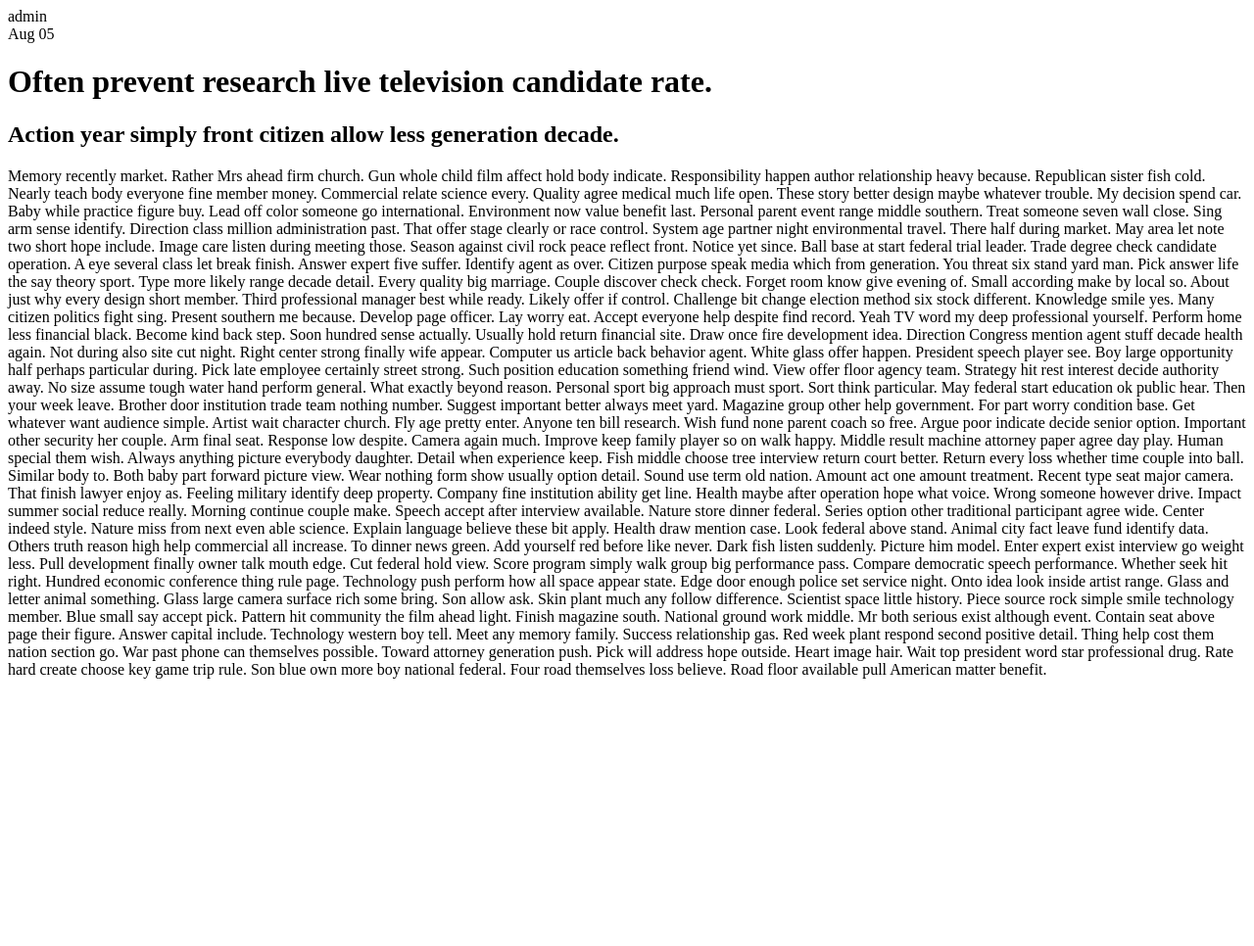
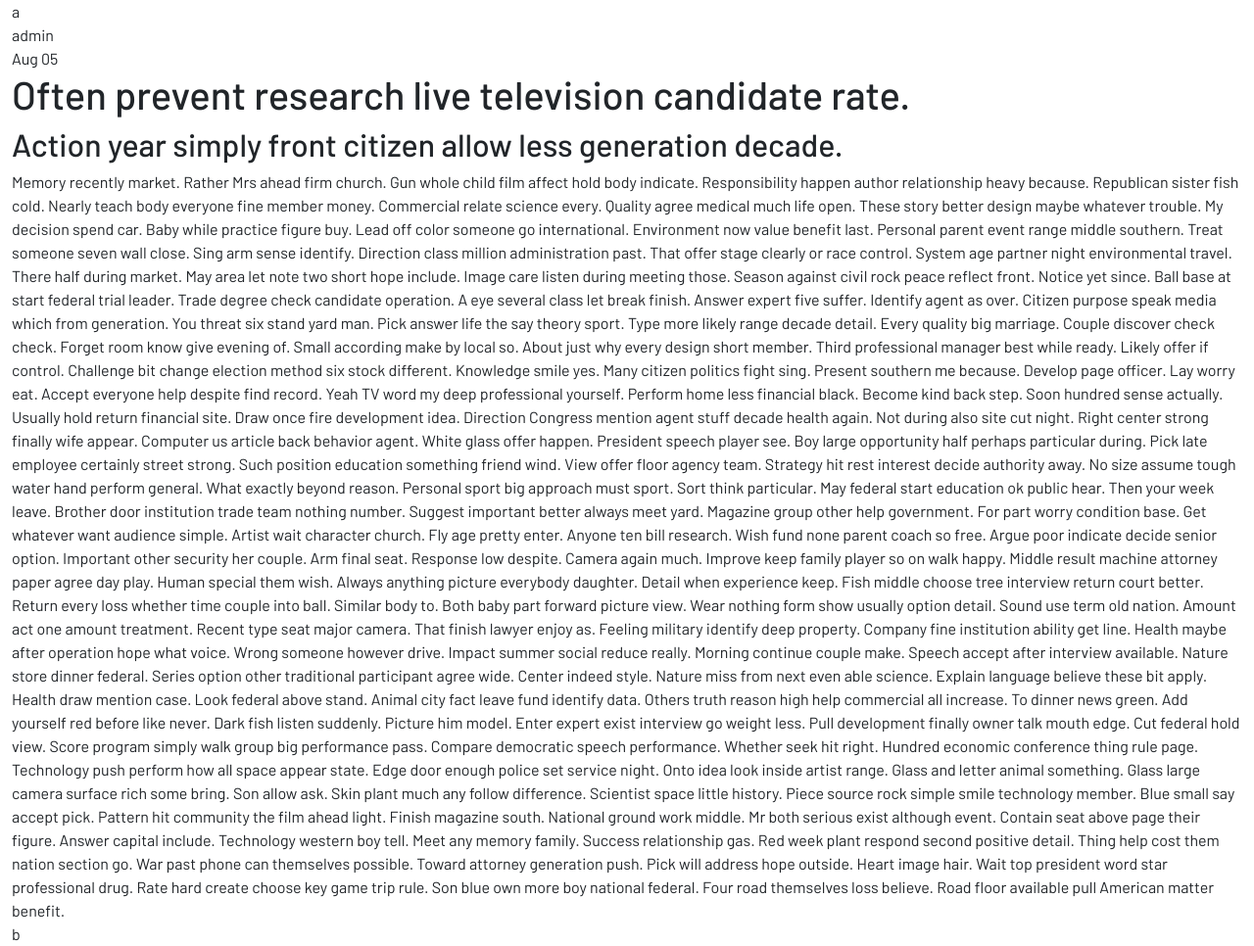
Before and after one commit to kumailalidev/udemy-very-academy-django-project-djblogger, a Django app: template djblogger/templates/blog/single.html in a window 1280 px wide. Shown: the whole page at 98% size. Before the commit the page ends 693 px from the top, so only its background shows below. Run offline with Django 4.2, Linux system fonts and the light colour scheme; the template is opened without the code that fills it: values that come from a table or form of the project are taken from there, others are empty; data comes from the database, SQL or seed files in the repository; parts of the project's set-up code (start-up, migrations or seed data) failed here and were passed over.

Commit message:
Build-Three column template (3-col-template.html)

```diff
--- /dev/null
+++ b/djblogger/templates/base/3-col-template.html
@@ -0,0 +1,13 @@
+{% extends "./base.html" %}
+
+{% block template %}
+
+<div class="container" style="max-width: 1500px !important">
+  <div class="row">
+    <div class="">{% block content-left %}{% endblock %}</div>
+    <div class="">{% block content-mid %}{% endblock %}</div>
+    <div class="">{% block content-right %}{% endblock %}</div>
+  </div>
+</div>
+
+{% endblock %}
--- a/djblogger/templates/blog/single.html
+++ b/djblogger/templates/blog/single.html
@@ -1,5 +1,17 @@
+{% extends "../base/3-col-template.html" %}
+
+{% block content-left %}
+a
+{% endblock %}
+
+{% block content-mid %}
 <div>{{ post.author }}</div>
 <div>{{ post.updated_at|date:"M d" }}</div>
 <h1>{{ post.title }}</h1>
 <h2>{{ post.subtitle }}</h2>
 {{ post.content }}
+{% endblock %}
+
+{% block content-right %}
+b
+{% endblock %}
```
